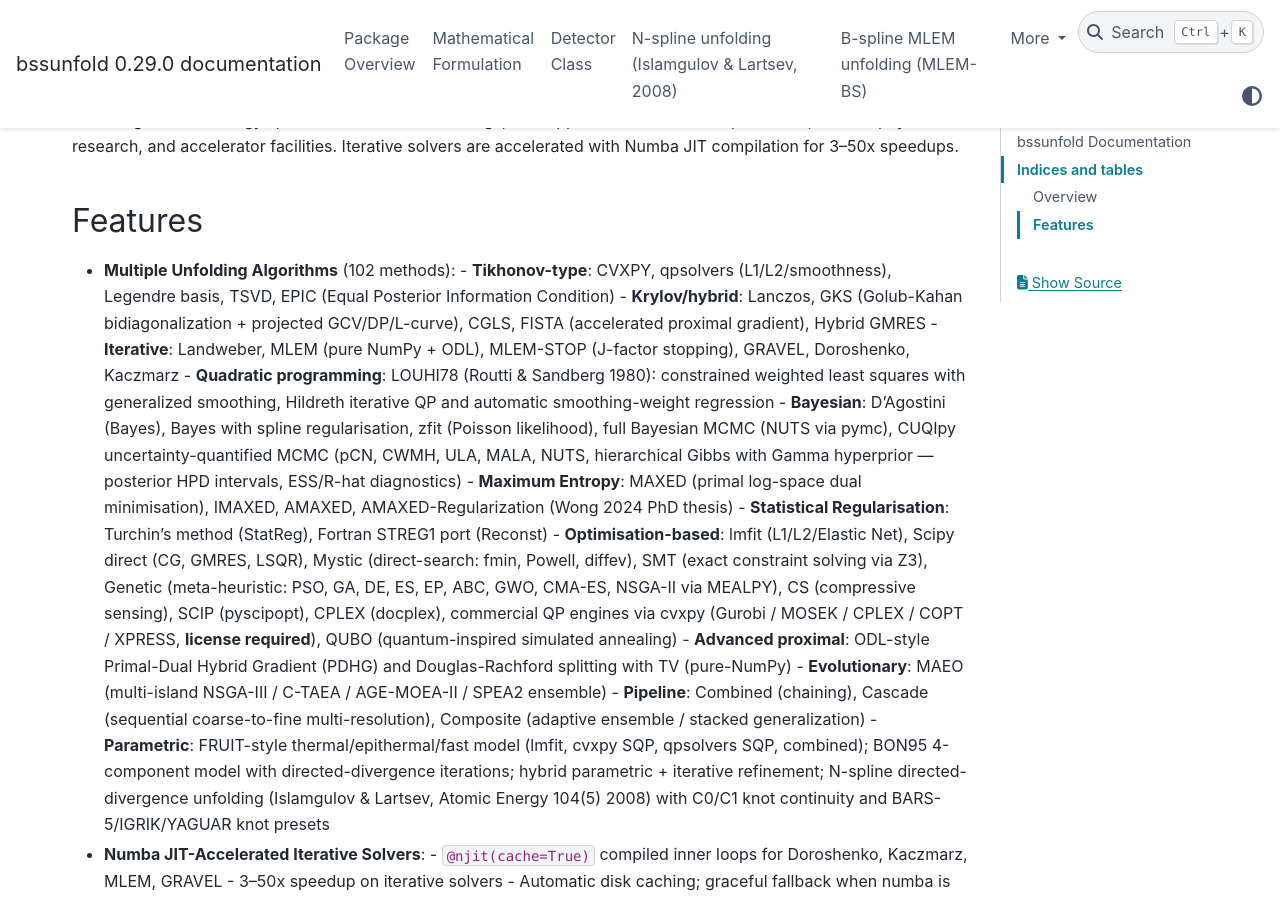
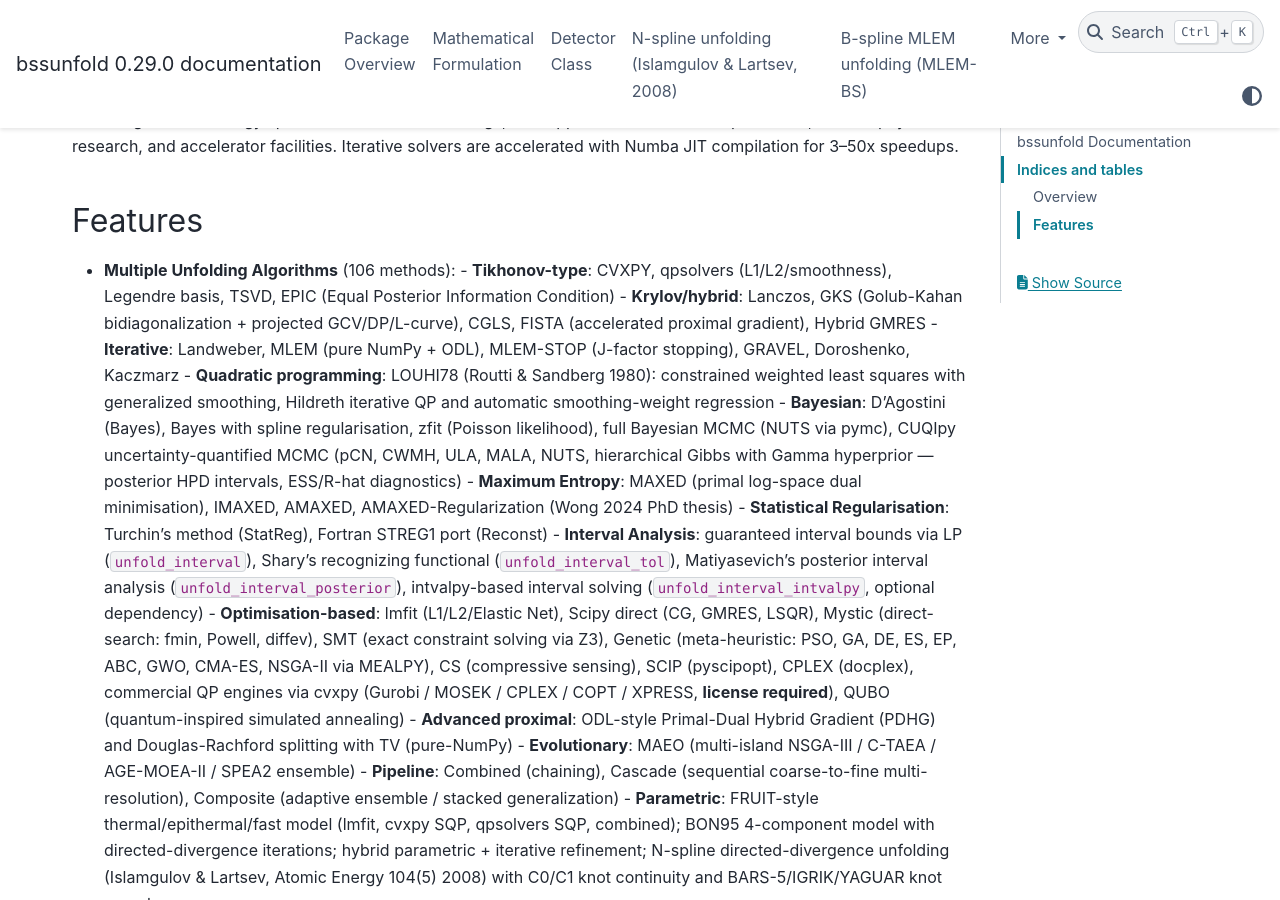
Before and after one commit to Radiationsafety/bssunfold, a Sphinx documentation site: the page built from docs/index.rst, in a window 1280 px wide and 900 px high, scrolled down 4497 px. Built offline with Sphinx 7.4.7 and the PyData theme 0.15.4, drawn with Linux system fonts in a browser that asks for light colours; pages that are not in the unit, such as notebooks, are missing from menus.

Commit message:
Document interval unfolding methods in Sphinx docs and changelog
- Add Interval analysis category to docs/overview.rst method graph and
  reference table (entries 101-104), update method count 102 -> 106
- Add interval bullet and method count to docs/index.rst features
- Add missing CHANGELOG entry for base unfold_interval LP method
- Restore intvalpy optional extra so `pip install "bssunfold[intvalpy]"`
  documented in CHANGELOG actually works; add it to README extras table

```diff
--- a/docs/index.rst
+++ b/docs/index.rst
@@ -40,7 +40,7 @@
 Features
 --------
 
-- **Multiple Unfolding Algorithms** (102 methods):
+- **Multiple Unfolding Algorithms** (106 methods):
   - **Tikhonov-type**: CVXPY, qpsolvers (L1/L2/smoothness), Legendre basis, TSVD, EPIC (Equal Posterior Information Condition)
   - **Krylov/hybrid**: Lanczos, GKS (Golub-Kahan bidiagonalization + projected GCV/DP/L-curve), CGLS, FISTA (accelerated proximal gradient), Hybrid GMRES
   - **Iterative**: Landweber, MLEM (pure NumPy + ODL), MLEM-STOP (J-factor stopping), GRAVEL, Doroshenko, Kaczmarz
@@ -48,6 +48,7 @@
   - **Bayesian**: D'Agostini (Bayes), Bayes with spline regularisation, zfit (Poisson likelihood), full Bayesian MCMC (NUTS via pymc), CUQIpy uncertainty-quantified MCMC (pCN, CWMH, ULA, MALA, NUTS, hierarchical Gibbs with Gamma hyperprior — posterior HPD intervals, ESS/R-hat diagnostics)
   - **Maximum Entropy**: MAXED (primal log-space dual minimisation), IMAXED, AMAXED, AMAXED-Regularization (Wong 2024 PhD thesis)
   - **Statistical Regularisation**: Turchin's method (StatReg), Fortran STREG1 port (Reconst)
+  - **Interval Analysis**: guaranteed interval bounds via LP (``unfold_interval``), Shary's recognizing functional (``unfold_interval_tol``), Matiyasevich's posterior interval analysis (``unfold_interval_posterior``), intvalpy-based interval solving (``unfold_interval_intvalpy``, optional dependency)
   - **Optimisation-based**: lmfit (L1/L2/Elastic Net), Scipy direct (CG, GMRES, LSQR), Mystic (direct-search: fmin, Powell, diffev), SMT (exact constraint solving via Z3), Genetic (meta-heuristic: PSO, GA, DE, ES, EP, ABC, GWO, CMA-ES, NSGA-II via MEALPY), CS (compressive sensing), SCIP (pyscipopt), CPLEX (docplex), commercial QP engines via cvxpy (Gurobi / MOSEK / CPLEX / COPT / XPRESS, **license required**), QUBO (quantum-inspired simulated annealing)
   - **Advanced proximal**: ODL-style Primal-Dual Hybrid Gradient (PDHG) and Douglas-Rachford splitting with TV (pure-NumPy)
   - **Evolutionary**: MAEO (multi-island NSGA-III / C-TAEA / AGE-MOEA-II / SPEA2 ensemble)
--- a/pyproject.toml
+++ b/pyproject.toml
@@ -124,7 +124,11 @@
      "zfit>=0.10.0",
      "tensorflow>=2.15.0",
  ]
-test = [
+intvalpy = [
+     "intvalpy>=2.0",
+ ]
+
+ test = [
      "pytest>=9.0.3",
  ]
 # All optional backends
```
Also changed, not shown: CHANGELOG.md (+12 -0 lines), README.md (+1 -0 lines), docs/overview.rst (+33 -2 lines), 2 other files.
